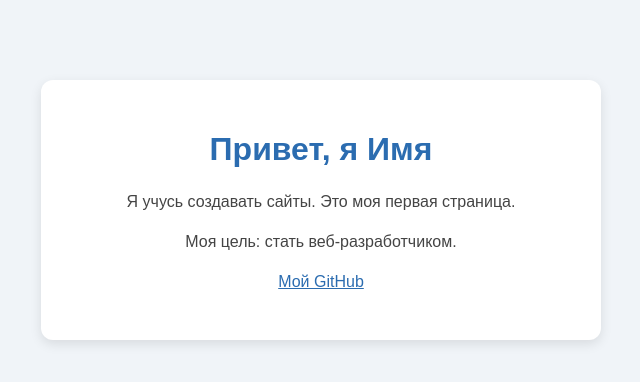
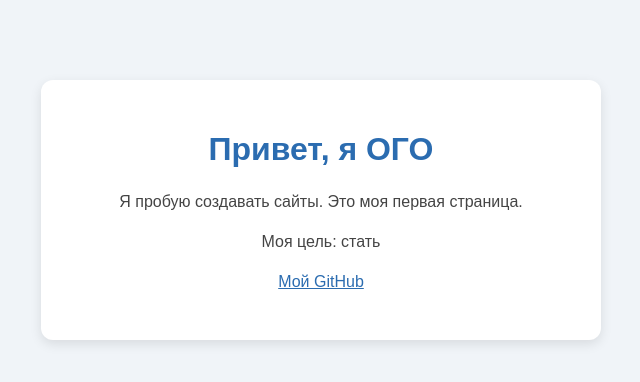
Before and after one commit to Fondsss/Fondsss.github.io, a plain HTML site: page index.html in a window 1280 px wide. Shown: the whole page, without its empty margins (319-959 px from the left). Drawn offline with Linux system fonts and the light colour scheme.

Commit message:
Update index.html

```diff
--- a/index.html
+++ b/index.html
@@ -34,9 +34,9 @@
 </head>
 <body>
   <div class="card">
-    <h1>Привет, я Имя</h1>
-    <p>Я учусь создавать сайты. Это моя первая страница.</p>
-    <p>Моя цель: стать веб-разработчиком.</p>
+    <h1>Привет, я ОГО</h1>
+    <p>Я пробую создавать сайты. Это моя первая страница.</p>
+    <p>Моя цель: стать </p>
     <p><a href="https://github.com/Fondsss">Мой GitHub</a></p>
   </div>
 </body>
```
